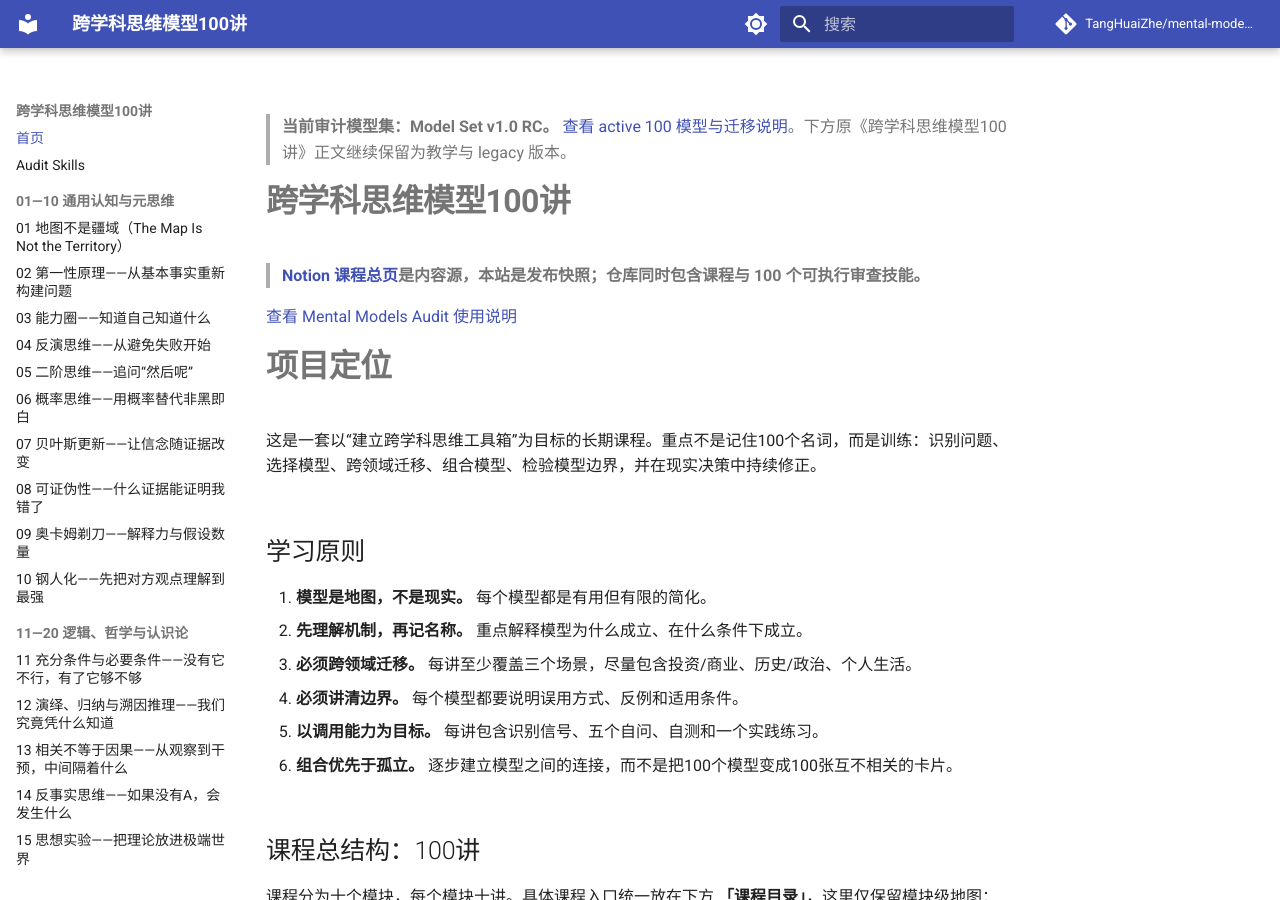
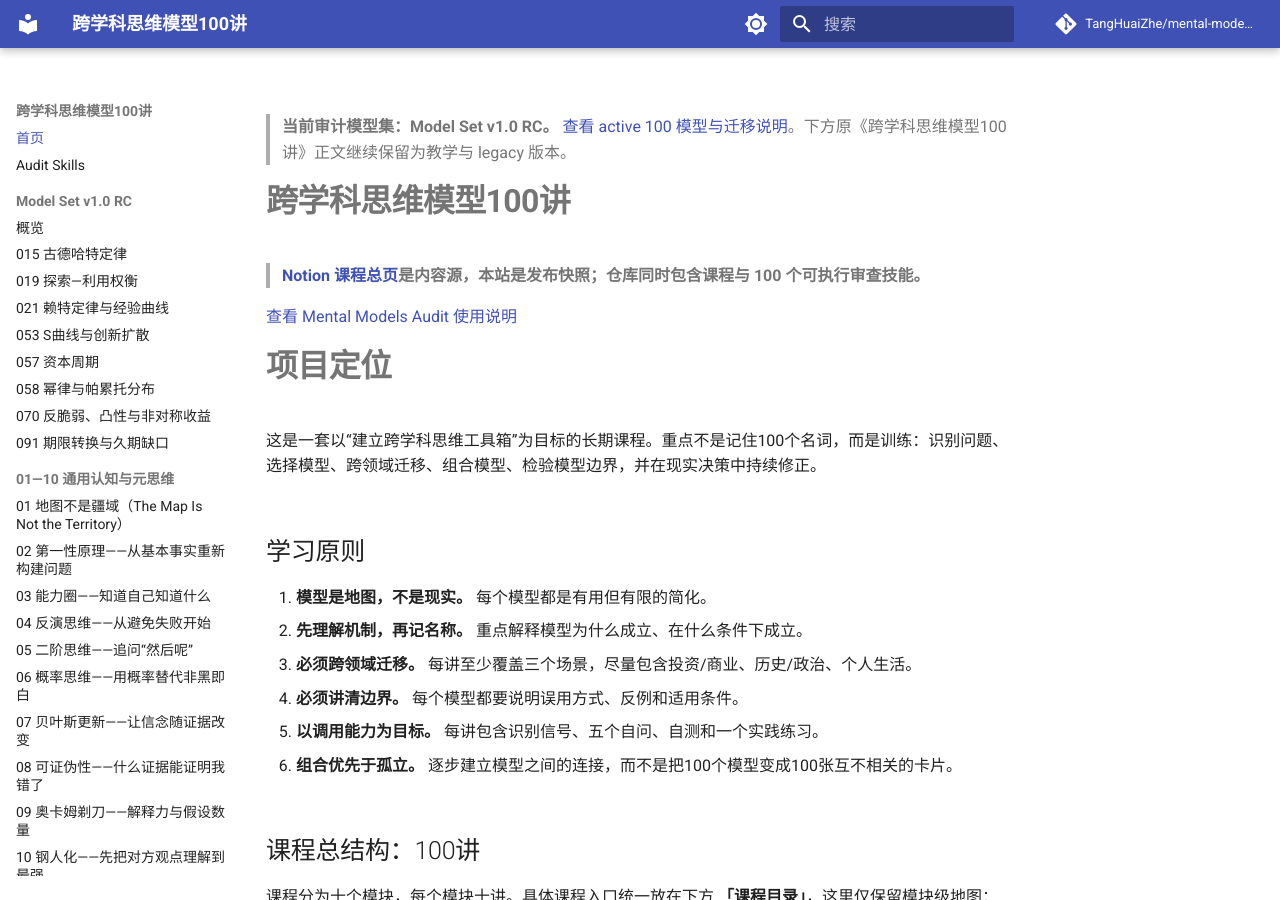
Before and after one commit to TangHuaiZhe/mental-models-audit, an MkDocs documentation site: the page built from docs/index.md, in a window 1280 px wide and 900 px high. Built offline with MkDocs 1.6.1 and Material for MkDocs 9.7.7, drawn with Linux system fonts in a browser that asks for light colours; comment, search, counter and statistics services are not loaded.

Commit message:
docs: add Model Set v1 section to Pages navigation

```diff
--- a/mkdocs.yml
+++ b/mkdocs.yml
@@ -40,6 +40,16 @@ extra_css:
 nav:
   - 首页: index.md
   - Audit Skills: audit.md
+  - Model Set v1.0 RC:
+      - 概览: model-set-v1/index.md
+      - "015 古德哈特定律": model-set-v1/015-goodharts-law.md
+      - "019 探索—利用权衡": model-set-v1/019-explore-exploit-tradeoff.md
+      - "021 赖特定律与经验曲线": model-set-v1/021-wrights-law-experience-curve.md
+      - "053 S曲线与创新扩散": model-set-v1/053-s-curve-diffusion.md
+      - "057 资本周期": model-set-v1/057-capital-cycle.md
+      - "058 幂律与帕累托分布": model-set-v1/058-power-law-pareto.md
+      - "070 反脆弱、凸性与非对称收益": model-set-v1/070-antifragility-convexity.md
+      - "091 期限转换与久期缺口": model-set-v1/091-maturity-transformation-duration-gap.md
   - 01—10 通用认知与元思维:
       - "01 地图不是疆域（The Map Is Not the Territory）": course/001-map-territory.md
       - "02 第一性原理——从基本事实重新构建问题": course/002-first-principles.md
```
